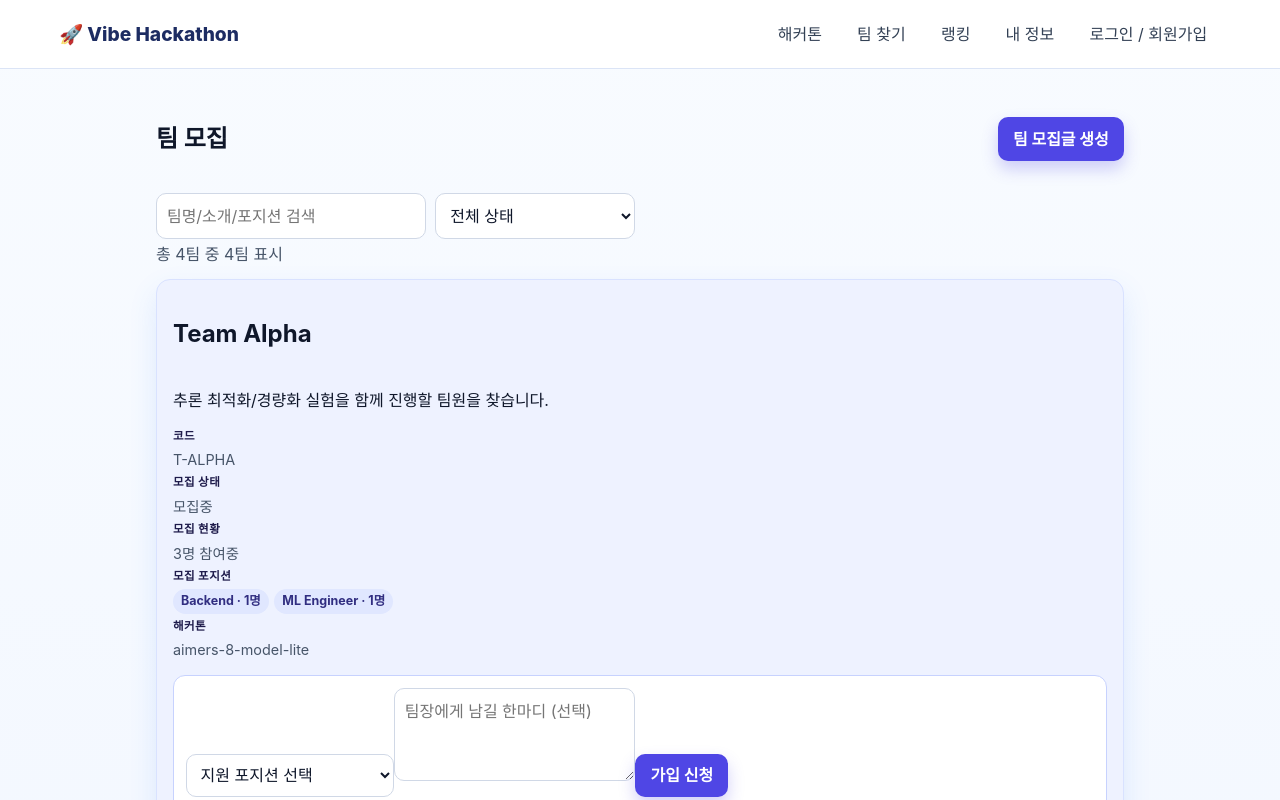
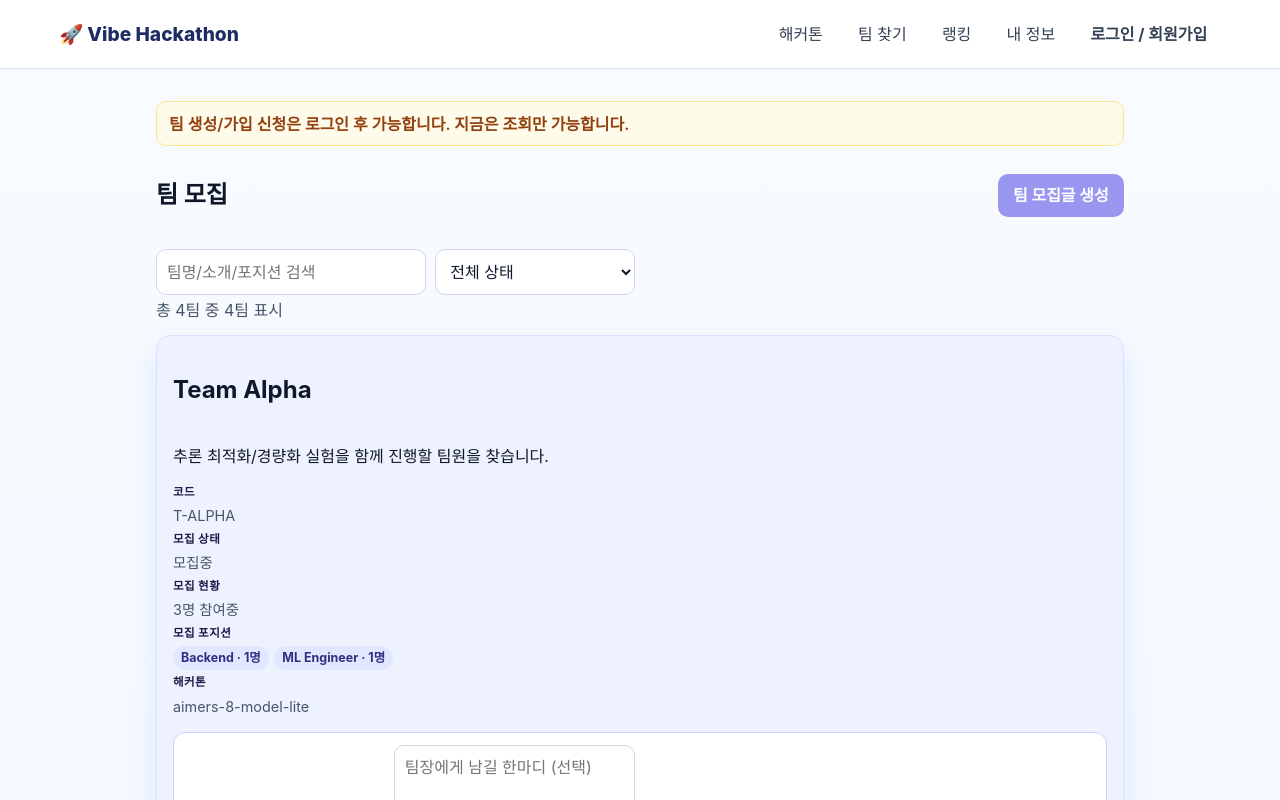
Before and after one commit to kangjung/hackathon-app, a Vue app: page /teams/T-ALPHA in a window 1280 px wide. Shown: the top 800 px of the page. Built offline with nearby package versions, Linux system fonts and the light colour scheme.

Commit message:
Improve login UX and clearly mark gated features

```diff
--- a/src/components/Header.vue
+++ b/src/components/Header.vue
@@ -7,8 +7,13 @@
         <router-link to="/teams">팀 찾기</router-link>
         <router-link to="/rankings">랭킹</router-link>
         <router-link to="/me">내 정보</router-link>
-        <router-link v-if="!authStore.isLoggedIn" to="/auth">로그인 / 회원가입</router-link>
-        <button v-else class="logout" @click="onLogout">로그아웃</button>
+        <router-link v-if="!authStore.isLoggedIn" to="/auth" class="auth-link">로그인 / 회원가입</router-link>
+        <template v-else>
+          <span class="session-badge" :class="authStore.isAdmin ? 'admin' : 'user'">
+            {{ authStore.isAdmin ? '운영자 로그인' : `${authStore.currentUser?.nickname || authStore.currentUser?.id} 님` }}
+          </span>
+          <button class="logout" @click="onLogout">로그아웃</button>
+        </template>
       </div>
     </nav>
   </header>
@@ -41,5 +46,9 @@ const onLogout = () => {
 .nav-links { display: flex; gap: 0.5rem; align-items: center; }
 .nav-links a, .logout { color: #334155; text-decoration: none; padding: 0.48rem 0.85rem; border-radius: 999px; transition: all 0.2s ease; border: none; background: transparent; font-size: 1rem; cursor: pointer; }
 .nav-links a:hover, .nav-links a.router-link-active, .logout:hover { color: #1e3a8a; background: #e9efff; }
+.auth-link { background: #eef2ff; color: #312e81; font-weight: 700; }
+.session-badge { font-size: 0.82rem; font-weight: 700; border-radius: 999px; padding: 0.4rem 0.7rem; }
+.session-badge.user { background: #dcfce7; color: #166534; }
+.session-badge.admin { background: #fee2e2; color: #991b1b; }
 @media (max-width: 768px) { .nav { flex-direction: column; gap: 0.8rem; } }
 </style>
--- a/src/router/index.js
+++ b/src/router/index.js
@@ -6,6 +6,7 @@ import Leaderboard from '../views/Leaderboard.vue'
 import Teams from '../views/Teams.vue'
 import Auth from '../views/Auth.vue'
 import MyProfile from '../views/MyProfile.vue'
+import { useAuthStore } from '../stores/auth'
 
 const routes = [
   { path: '/', component: Home },
@@ -17,10 +18,27 @@ const routes = [
   { path: '/teams/:teamCode', component: Teams, props: true },
   { path: '/camp', redirect: (to) => ({ path: '/teams', query: to.query }) },
   { path: '/auth', component: Auth },
-  { path: '/me', component: MyProfile }
+  { path: '/me', component: MyProfile, meta: { requiresLogin: true } }
 ]
 
-export default createRouter({
+const router = createRouter({
   history: createWebHistory(),
   routes
 })
+
+router.beforeEach((to) => {
+  if (!to.meta.requiresLogin) return true
+
+  const authStore = useAuthStore()
+  if (authStore.isLoggedIn) return true
+
+  return {
+    path: '/auth',
+    query: {
+      redirect: to.fullPath,
+      reason: 'login_required'
+    }
+  }
+})
+
+export default router
--- a/src/views/HackathonDetail.vue
+++ b/src/views/HackathonDetail.vue
@@ -1,5 +1,8 @@
 <template>
   <section class="detail" v-if="hackathon">
+    <p v-if="!authStore.isLoggedIn" class="auth-guide">
+      현재 게스트로 둘러보는 중입니다. <router-link to="/auth">로그인</router-link>하면 북마크, 팀 제출이 가능합니다.
+    </p>
     <header class="detail-header">
       <div>
         <h1>{{ detailTitle }}</h1>
@@ -9,6 +12,7 @@
         class="bookmark-btn"
         :class="{ active: isBookmarked }"
         :disabled="!authStore.isLoggedIn"
+        :title="!authStore.isLoggedIn ? '로그인 후 북마크할 수 있습니다.' : ''"
         @click="toggleBookmark"
       >
         {{ isBookmarked ? '★ 북마크됨' : '☆ 북마크' }}
@@ -73,7 +77,7 @@
         </ul>
         <p v-if="!authStore.isLoggedIn" class="submit-hint">제출은 로그인 후 가능합니다.</p>
         <p v-else-if="!myTeams.length" class="submit-hint">내가 만든 이 해커톤 팀이 있어야 제출할 수 있습니다.</p>
-        <button :disabled="!canSubmit" @click="openSubmit">제출하기</button>
+        <button :disabled="!canSubmit" :title="submitButtonTitle" @click="openSubmit">제출하기</button>
       </article>
 
       <article>
@@ -132,6 +136,11 @@ const myTeams = computed(() => {
   return store.getMyTeamsByHackathon({ hackathonSlug: slug.value, userId: authStore.currentUser.id })
 })
 const canSubmit = computed(() => authStore.isLoggedIn && myTeams.value.length > 0)
+const submitButtonTitle = computed(() => {
+  if (!authStore.isLoggedIn) return '로그인 후 제출할 수 있습니다.'
+  if (!myTeams.value.length) return '내가 만든 팀이 있어야 제출할 수 있습니다.'
+  return ''
+})
 const isBookmarked = computed(() => authStore.isHackathonBookmarked(slug.value))
 
 const detailTitle = computed(() => detail.value.title || hackathon.value?.title || '')
@@ -197,6 +206,7 @@ const onSubmit = ({ teamCode, planningUrl, webUrl, pdfUrl, notes }) => {
 
 <style scoped>
 .detail { max-width: 1100px; margin: 1.5rem auto; padding: 0 1rem; }
+.auth-guide { margin: 0 0 0.8rem; background: #fffbeb; border: 1px solid #fde68a; color: #92400e; border-radius: 10px; padding: 0.6rem 0.75rem; }
 .detail-header { display: flex; justify-content: space-between; align-items: flex-start; gap: 1rem; }
 .tabs { margin-top: 1rem; display: grid; grid-template-columns: repeat(auto-fill, minmax(280px, 1fr)); gap: 0.9rem; }
 article { background: #fff; border-radius: 14px; border: 1px solid #e2e8f0; padding: 1rem; }
--- a/src/views/HackathonsList.vue
+++ b/src/views/HackathonsList.vue
@@ -11,6 +11,9 @@
     <p class="result-meta">
       총 {{ store.hackathons.length }}개 중 <strong>{{ store.filteredHackathons.length }}개</strong> 표시
       <span class="favorite-meta">· 찜 {{ store.favoriteHackathonSlugs.length }}개</span>
+    </p>
+    <p class="auth-meta">
+      {{ authStore.isLoggedIn ? '로그인됨: 찜/북마크가 계정에 저장됩니다.' : '게스트 상태: 찜은 이 브라우저에만 임시 저장됩니다.' }}
     </p>
 
     <StatusState
@@ -40,11 +43,13 @@
 <script setup>
 import { computed, onMounted } from 'vue'
 import { useHackathonStore } from '../stores/hackathon'
+import { useAuthStore } from '../stores/auth'
 import FilterMenu from '../components/FilterMenu.vue'
 import HackathonCard from '../components/HackathonCard.vue'
 import StatusState from '../components/StatusState.vue'
 
 const store = useHackathonStore()
+const authStore = useAuthStore()
 const availableTags = computed(() =>
   [...new Set(store.hackathons.flatMap((hackathon) => hackathon.tags || []))].sort((a, b) =>
     a.localeCompare(b, 'ko')
@@ -60,6 +65,7 @@ onMounted(() => {
 .hackathons-list { max-width: 1200px; margin: 0 auto; padding: 2rem 1rem; }
 .page-header { display: flex; justify-content: space-between; align-items: center; margin-bottom: 1.2rem; flex-wrap: wrap; gap: 1rem; }
 .result-meta { margin: -0.4rem 0 1rem; color: #475569; }
+.auth-meta { margin: -0.6rem 0 0.9rem; color: #64748b; font-size: 0.9rem; }
 .result-meta strong { color: #1e293b; }
 .favorite-meta { color: #7c3aed; font-weight: 600; margin-left: 0.3rem; }
 .grid { display: grid; grid-template-columns: repeat(auto-fill, minmax(320px, 1fr)); gap: 1rem; }
--- a/src/views/Teams.vue
+++ b/src/views/Teams.vue
@@ -1,8 +1,17 @@
 <template>
   <section class="teams">
+    <p class="auth-guide" :class="authStore.isLoggedIn ? 'ok' : 'warn'">
+      {{ authStore.isLoggedIn ? '로그인 상태입니다. 팀 생성/가입 신청 기능을 사용할 수 있습니다.' : '팀 생성/가입 신청은 로그인 후 가능합니다. 지금은 조회만 가능합니다.' }}
+    </p>
     <div class="head">
       <h1>팀 모집</h1>
-      <button @click="showForm = !showForm">팀 모집글 생성</button>
+      <button
+        :disabled="!authStore.isLoggedIn"
+        :title="!authStore.isLoggedIn ? '로그인 후 팀 모집글을 만들 수 있습니다.' : ''"
+        @click="showForm = !showForm"
+      >
+        팀 모집글 생성
+      </button>
     </div>
 
     <div class="team-filters">
@@ -108,7 +117,15 @@
             </option>
           </select>
           <textarea v-model="applyMessage" rows="3" placeholder="팀장에게 남길 한마디 (선택)"></textarea>
-          <button type="button" @click="submitJoinRequest(selectedTeam)">가입 신청</button>
+          <button
+            type="button"
+            :disabled="!authStore.isLoggedIn"
+            :title="!authStore.isLoggedIn ? '로그인 후 가입 신청할 수 있습니다.' : ''"
+            @click="submitJoinRequest(selectedTeam)"
+          >
+            가입 신청
+          </button>
+          <p v-if="!authStore.isLoggedIn" class="hint">로그인해야 가입 신청을 보낼 수 있습니다.</p>
           <p class="hint">기존 문의 링크는 그대로 유지됩니다.</p>
         </div>
 
@@ -185,6 +202,7 @@
               v-model="getCardApplyDraft(team.code).role"
               class="inline-apply-role"
               :disabled="!getOpenPositions(team).length"
+              :title="!authStore.isLoggedIn ? '로그인 후 지원할 수 있습니다.' : ''"
             >
               <option disabled value="">지원 포지션 선택</option>
               <option
@@ -199,6 +217,7 @@
               v-model="getCardApplyDraft(team.code).message"
               class="inline-apply-message"
               :disabled="!getOpenPositions(team).length"
+              :title="!authStore.isLoggedIn ? '로그인 후 메시지를 남길 수 있습니다.' : ''"
               placeholder="한마디 (선택)"
             />
           </template>
@@ -207,7 +226,8 @@
               v-if="!canManageTeam(team)"
               type="button"
               class="apply-btn"
-              :disabled="!getOpenPositions(team).length"
+              :disabled="!authStore.isLoggedIn || !getOpenPositions(team).length"
+              :title="!authStore.isLoggedIn ? '로그인 후 가입 신청할 수 있습니다.' : ''"
               @click="submitJoinRequest(team, getCardApplyDraft(team.code))"
             >
               가입 신청
@@ -523,8 +543,12 @@ const createTeam = () => {
 
 <style scoped>
 .teams { max-width: 1000px; margin: 2rem auto; padding: 0 1rem; }
+.auth-guide { margin: 0 0 0.7rem; border-radius: 10px; padding: 0.6rem 0.75rem; font-weight: 600; }
+.auth-guide.warn { background: #fffbeb; border: 1px solid #fde68a; color: #92400e; }
+.auth-guide.ok { background: #ecfdf5; border: 1px solid #86efac; color: #166534; }
 .head { display: flex; justify-content: space-between; align-items: center; margin-bottom: 1rem; }
 button { border: none; border-radius: 10px; background: #4f46e5; color: #fff; padding: 0.6rem 0.95rem; cursor: pointer; font-weight: 700; box-shadow: 0 8px 16px rgba(79, 70, 229, 0.25); }
+button:disabled { cursor: not-allowed; opacity: 0.55; box-shadow: none; }
 .team-filters { margin: 0.3rem 0 0.2rem; display: flex; gap: 0.6rem; flex-wrap: wrap; }
 .team-filters input,
 .team-filters select { border: 1px solid #d0d8e6; border-radius: 10px; padding: 0.62rem; min-width: 200px; background: #fff; color: #0f172a; }
```
Also changed, not shown: src/views/Auth.vue (+14 -4 lines).
